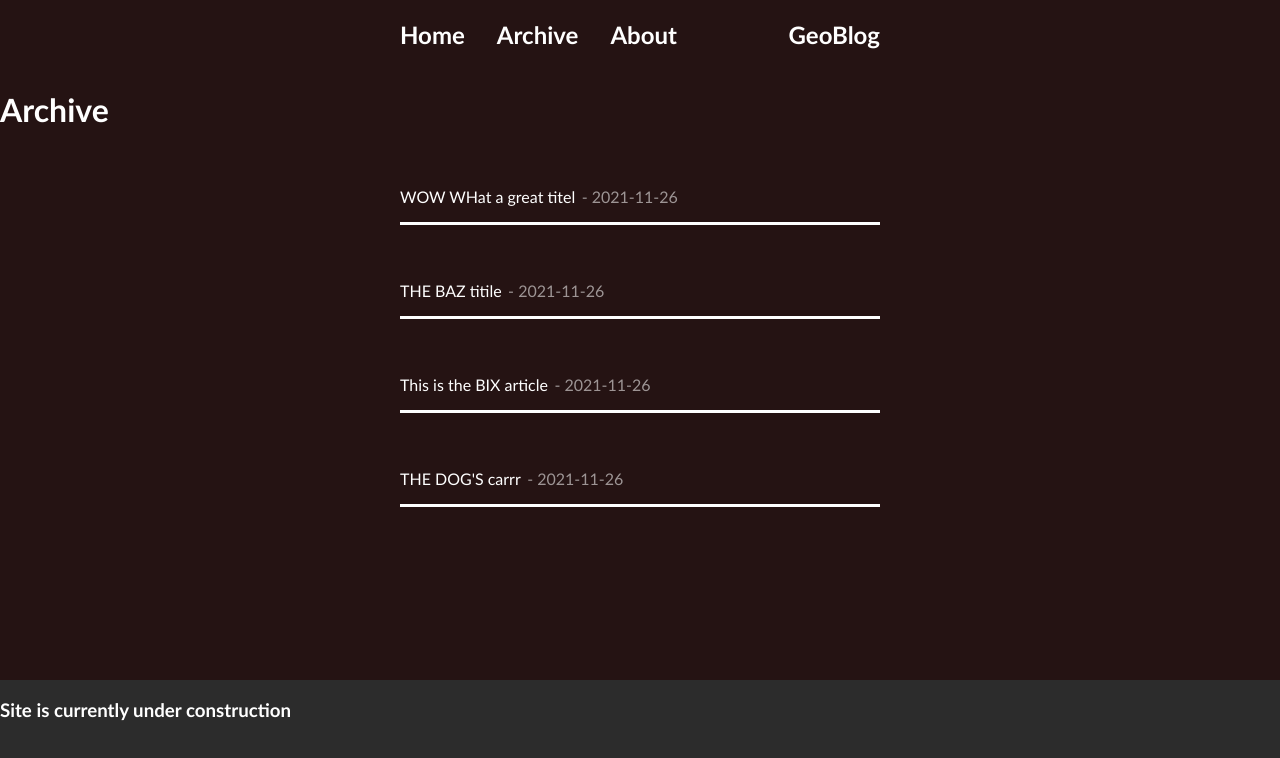
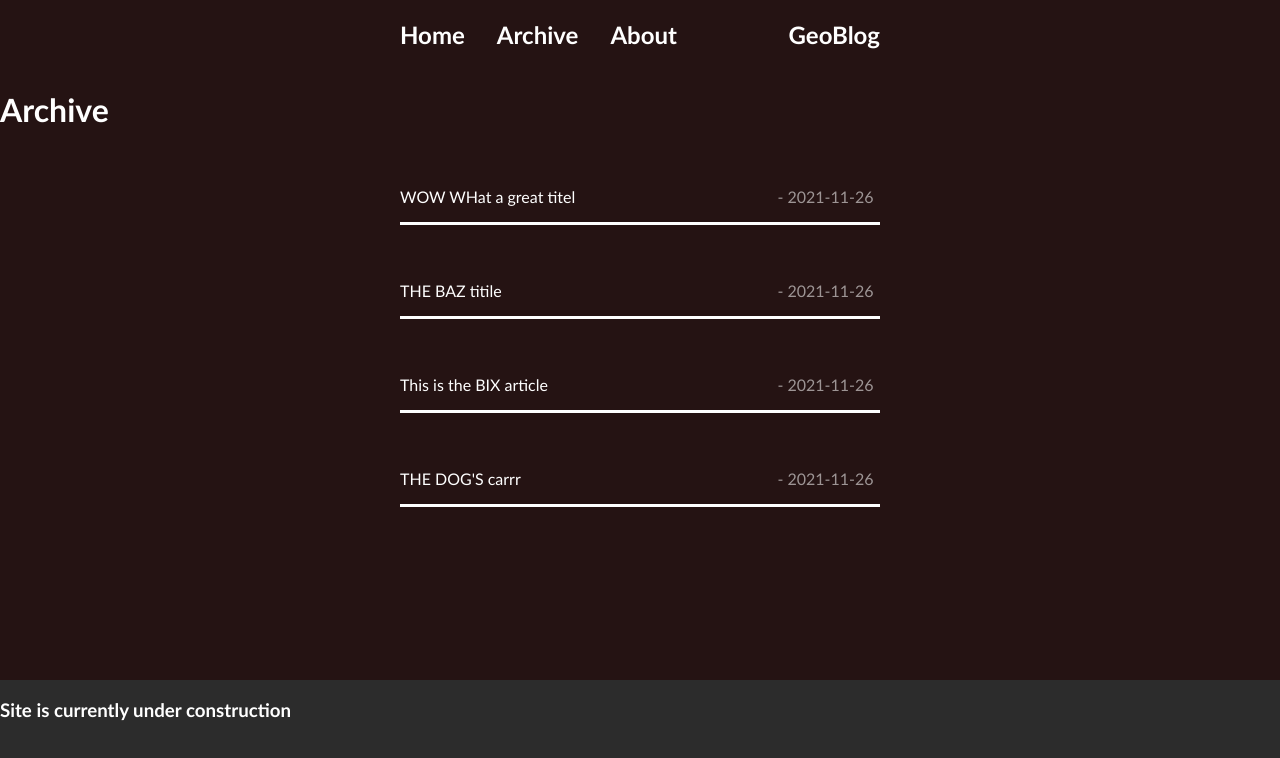
Before and after one commit to geoman3/geo-blog, a React (Create React App) app: page /archive in a window 1280 px wide. Shown: the top 758 px of the page. Built offline with nearby package versions, Linux system fonts and the light colour scheme.

Commit message:
bug in create-react-app opacity with %

```diff
--- a/src/components/archive.css
+++ b/src/components/archive.css
@@ -15,6 +15,7 @@
     flex-direction: row;
     color: var(--light-text1);
     text-decoration: none;
+    justify-content: space-between;
 }
 
 .archiveItem a:hover {
@@ -23,7 +24,7 @@
 
 .archiveItem a p:nth-child(2) {
     padding: 0 0.4rem;
-    opacity: 55%;
+    opacity: 0.55;
 }
 
 .archiveItem div {
```
